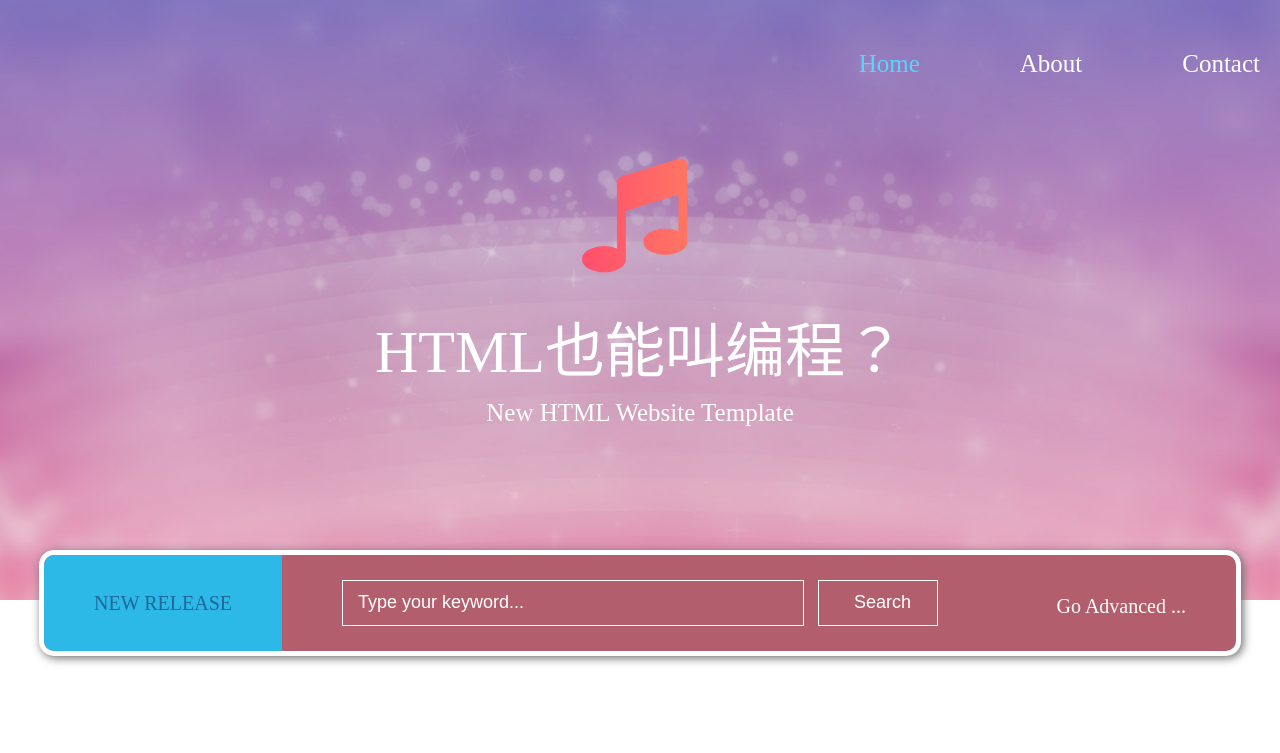
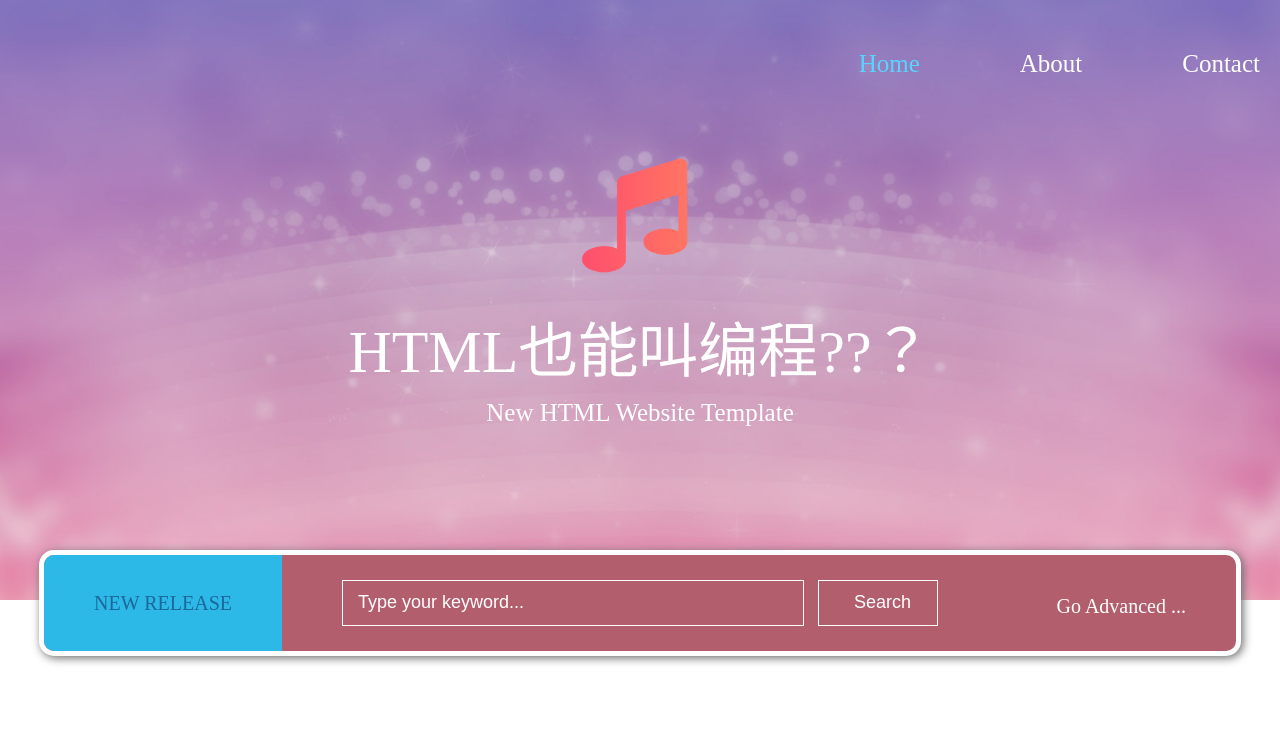
Before and after one commit to wuxiaozhou12138/music, a plain HTML site: page index.html in a window 1280 px wide. Shown: the top 753 px of the page. Drawn offline with Linux system fonts and the light colour scheme.

Commit message:
修改了标题

```diff
--- a/index.html
+++ b/index.html
@@ -19,7 +19,7 @@
 					<img src="./img/logo.png">
 				</div>
 
-			<h1>HTML也能叫编程？</h1>
+			<h1>HTML也能叫编程??？</h1>
 			<p>New HTML Website Template</p>
 		</div>
 
```
